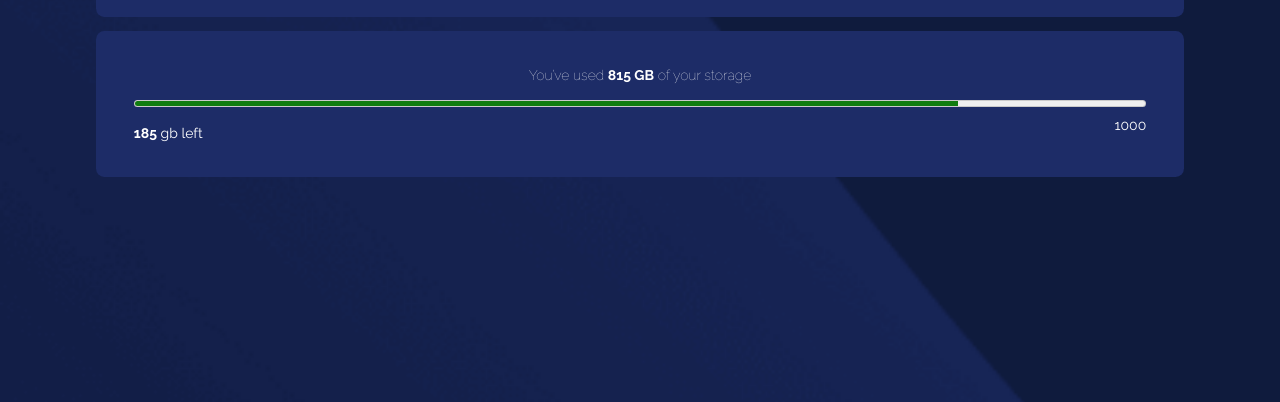
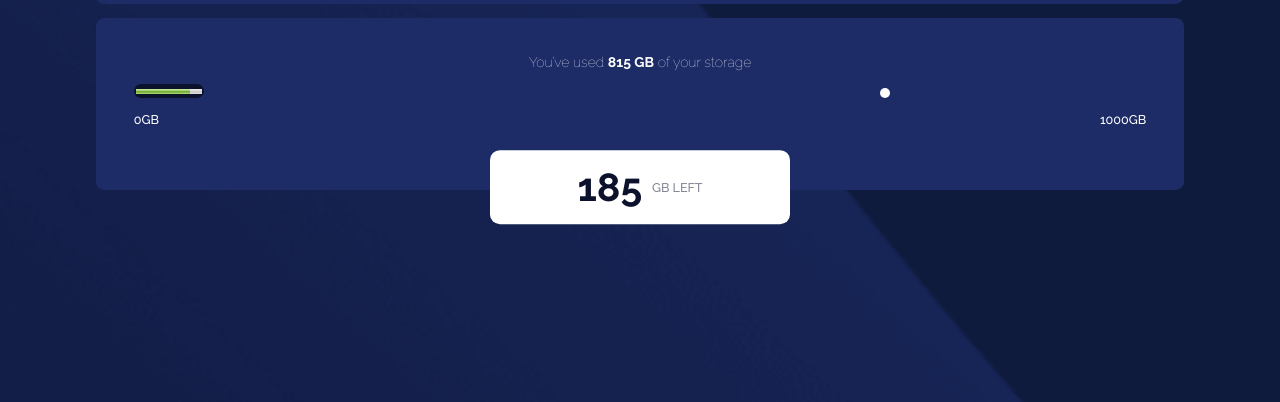
Before and after one commit to wojocode/fylo-data, a plain HTML site: page index.html in a window 1280 px wide. Shown: the part 398-800 px from the top of the page. Drawn offline with Linux system fonts and the light colour scheme.

Commit message:
meter tag version

```diff
--- a/index.html
+++ b/index.html
@@ -26,11 +26,18 @@
     <label for="data">You’ve used
       <b>815 gb</b>
       of your storage</label>
-    <meter id="data" min="0" value="815" optimum="" max="1000"></meter>
+    <meter id="data" min="0" value="815" optimum="" max="1000">
+    </meter>
+    <span class="dot"></span>
     <div class="tooltip" role="tooltip">
      <b>185</b>
-      <span>gb left</span>
+     <span>gb left</span>
     </div>
+    <div class="min-max">
+    <span>0gb</span>
+    <span>1000gb</span>
+    </div>
+
   </section>
 </main>
 </body>
--- a/style.css
+++ b/style.css
@@ -62,6 +62,8 @@ section > *{
 .bar{
     display:flex;
     flex-direction: column;
+    position: relative;
+    padding-bottom:3.5rem;
 }
 label{
     font-size:1rem;
@@ -72,21 +74,54 @@ b{
     text-transform: uppercase;
 }
 meter{
-    position: relative;
+    background:var(--very_dark_blue);
+    border-radius:2rem;
+    padding:0.15rem;
+  }
+  meter::-moz-meter-bar {
+    background: linear-gradient(to right,hsl(6, 100%, 80%),hsl(335, 100%, 65%));
+    border-radius:2rem;
+    position: absolute;
+  }
+span{
+    text-transform: uppercase;
+}
+
+.tooltip{
+    background-color: white;
+    color:var(--very_dark_blue);
+    width:55%;
+    max-width:300px;
+    padding:1rem 0;
+    font-size:2.8rem;
+    display:flex;
+    align-items:center;
+    justify-content: center;
+    gap:0.7rem;
+    border-radius: 0.7rem;
+    position: absolute;
+    left:50%;
+    bottom:-50%;
+    transform: translate(-50%,-70%);
+}
+.tooltip span{
+    font-size:0.9rem;
+    color:var(--grayish_blue);
+    font-weight: 500;
+}
+.min-max{
+    display:flex;
+    justify-content: space-between;
+    font-size:0.9rem;
+    font-weight:500;
+}
+.dot{
+    position: absolute;
+    width:10px;
+    height:10px;
+    border-radius: 50%;
+    background-color: white;
     padding:0;
-    width:100%;
-
+    right:27%;
+    top:41%;
 }
-meter::after{
-    content:attr(max);
-    position: absolute;
-    top:20px;
-    right:0;
-}
-meter::-webkit-meter-bar{
-
-
-}
-meter::-webkit-meter-optimum-value{
-
-}
```
